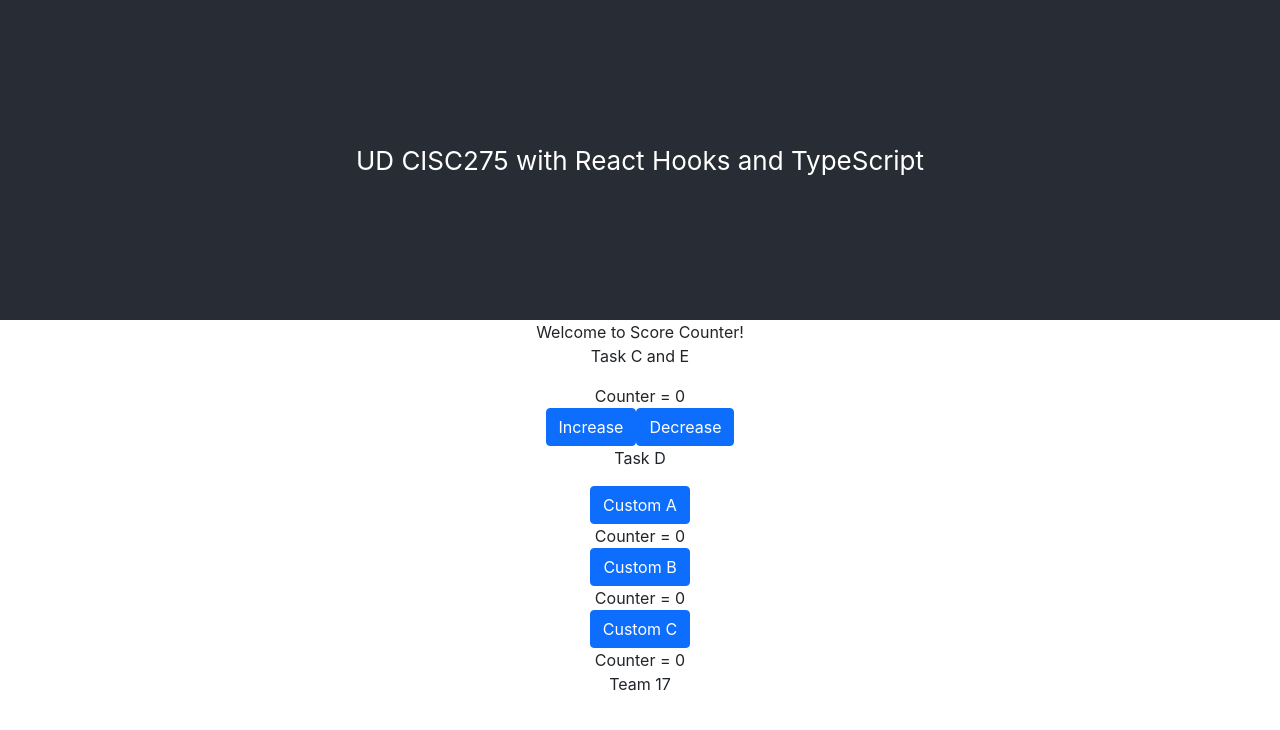
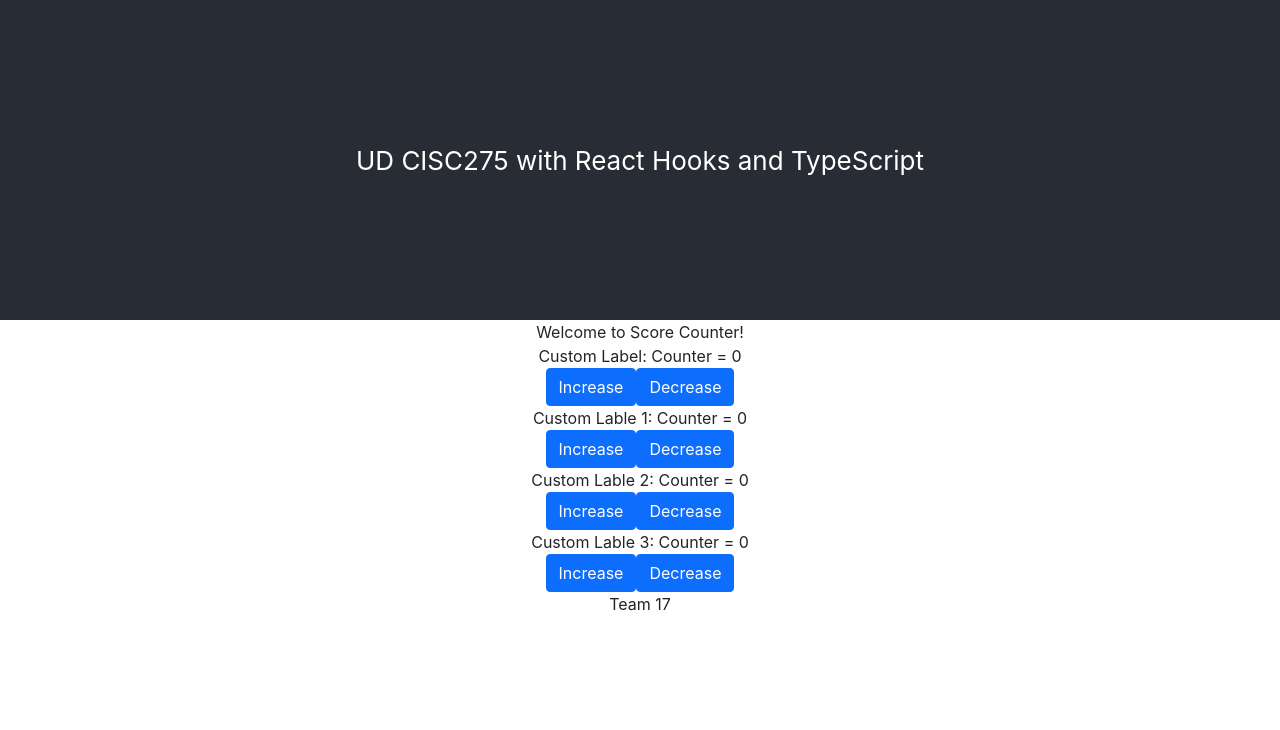
Before and after one commit to Pink-Hat-Hacker/team-17-scorer, a React (Create React App) app: page / in a window 1280 px wide. Shown: the top 730 px of the page. Built offline with nearby package versions, Linux system fonts and the light colour scheme.

Commit message:
Edited Counter Components

```diff
--- a/src/App.tsx
+++ b/src/App.tsx
@@ -1,7 +1,6 @@
 import React from "react";
 import "./App.css";
 import { Counter } from "./Components/Counter";
-import { MultipleCounters } from "./Components/MultiCounters";
 
 function App(): JSX.Element {
     return (
@@ -10,11 +9,11 @@ function App(): JSX.Element {
                 UD CISC275 with React Hooks and TypeScript
             </header>
             <div>Welcome to Score Counter!</div>
-            <p>Task C and E</p>
-            <Counter></Counter>
-            <p>Task D</p>
-            <MultipleCounters></MultipleCounters>
-            <p>Team 17</p>
+            <Counter label="Custom Label" initialCount={0}></Counter>
+            <Counter label="Custom Lable 1" initialCount={0}></Counter>
+            <Counter label="Custom Lable 2" initialCount={0}></Counter>
+            <Counter label="Custom Lable 3" initialCount={0}></Counter>
+            <footer>Team 17</footer>
         </div>
     );
 }
--- a/src/Components/Counter.tsx
+++ b/src/Components/Counter.tsx
@@ -1,9 +1,14 @@
 import React, { useState } from "react";
 import { Button } from "react-bootstrap";
 
-export function Counter(): JSX.Element {
-    const [counter, setCount] = useState<number>(0);
-
+export function Counter({
+    label,
+    initialCount
+}: {
+    label: string;
+    initialCount: number;
+}): JSX.Element {
+    const [counter, setCount] = useState<number>(initialCount);
     function addCount(): void {
         setCount(counter + 1);
     }
@@ -12,7 +17,9 @@ export function Counter(): JSX.Element {
     }
     return (
         <div>
-            <div>Counter = {counter}</div>
+            <div>
+                {label}: Counter = {counter}
+            </div>
             <Button onClick={addCount}>Increase</Button>
             <Button onClick={decreaseCount}>Decrease</Button>
         </div>
--- a/src/Components/MultiCounters.tsx
+++ /dev/null
@@ -1,45 +0,0 @@
-import React, { useState } from "react";
-import { Button } from "react-bootstrap";
-
-export function MultipleCounters(): JSX.Element {
-    const [state, setCounter] = useState({
-        counterA: 0,
-        counterB: 0,
-        counterC: 0
-    });
-
-    return (
-        <div>
-            <div>
-                <Button
-                    onClick={() =>
-                        setCounter({ ...state, counterA: state.counterA + 1 })
-                    }
-                >
-                    <span>Custom A</span>
-                </Button>
-                <div>Counter = {state.counterA}</div>
-            </div>
-            <div>
-                <Button
-                    onClick={() =>
-                        setCounter({ ...state, counterB: state.counterB + 1 })
-                    }
-                >
-                    <span>Custom B</span>
-                </Button>
-                <div>Counter = {state.counterB}</div>
-            </div>
-            <div>
-                <Button
-                    onClick={() =>
-                        setCounter({ ...state, counterC: state.counterC + 1 })
-                    }
-                >
-                    <span>Custom C</span>
-                </Button>
-                <div>Counter = {state.counterC}</div>
-            </div>
-        </div>
-    );
-}
```
